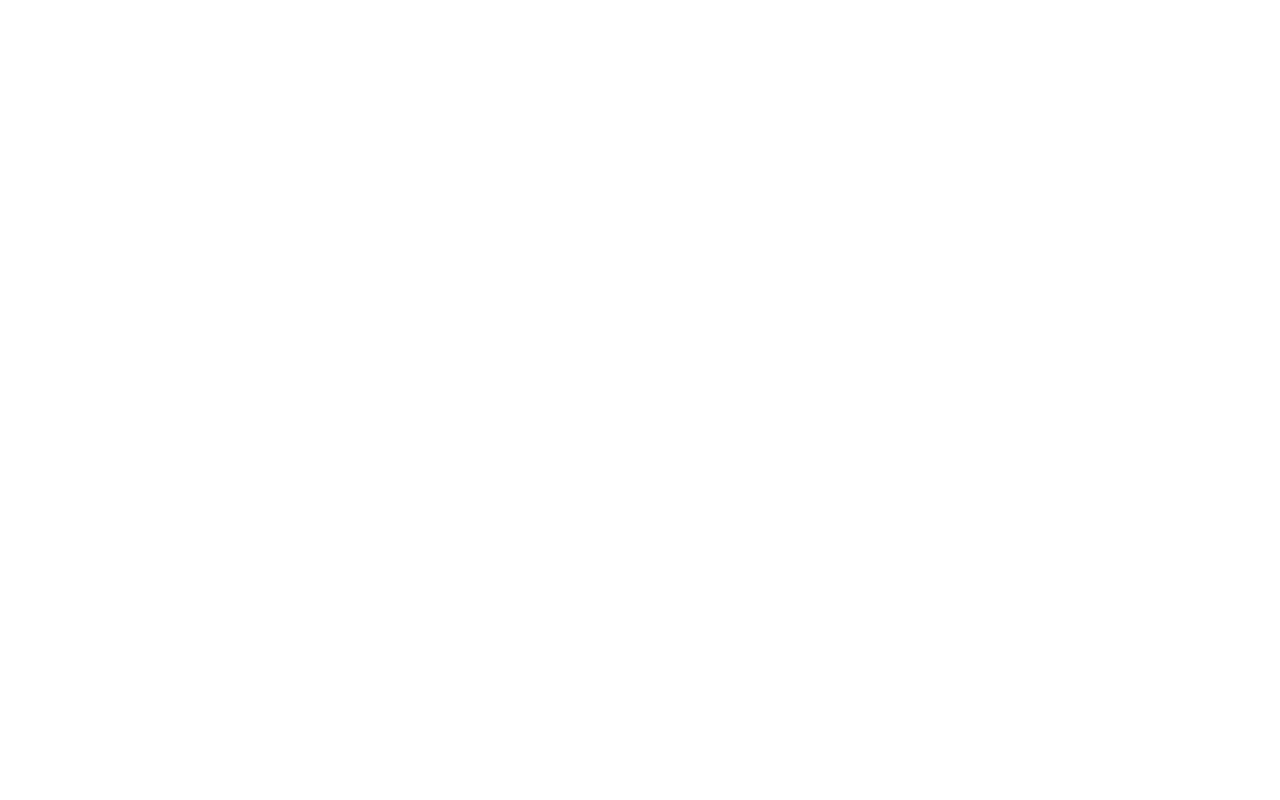
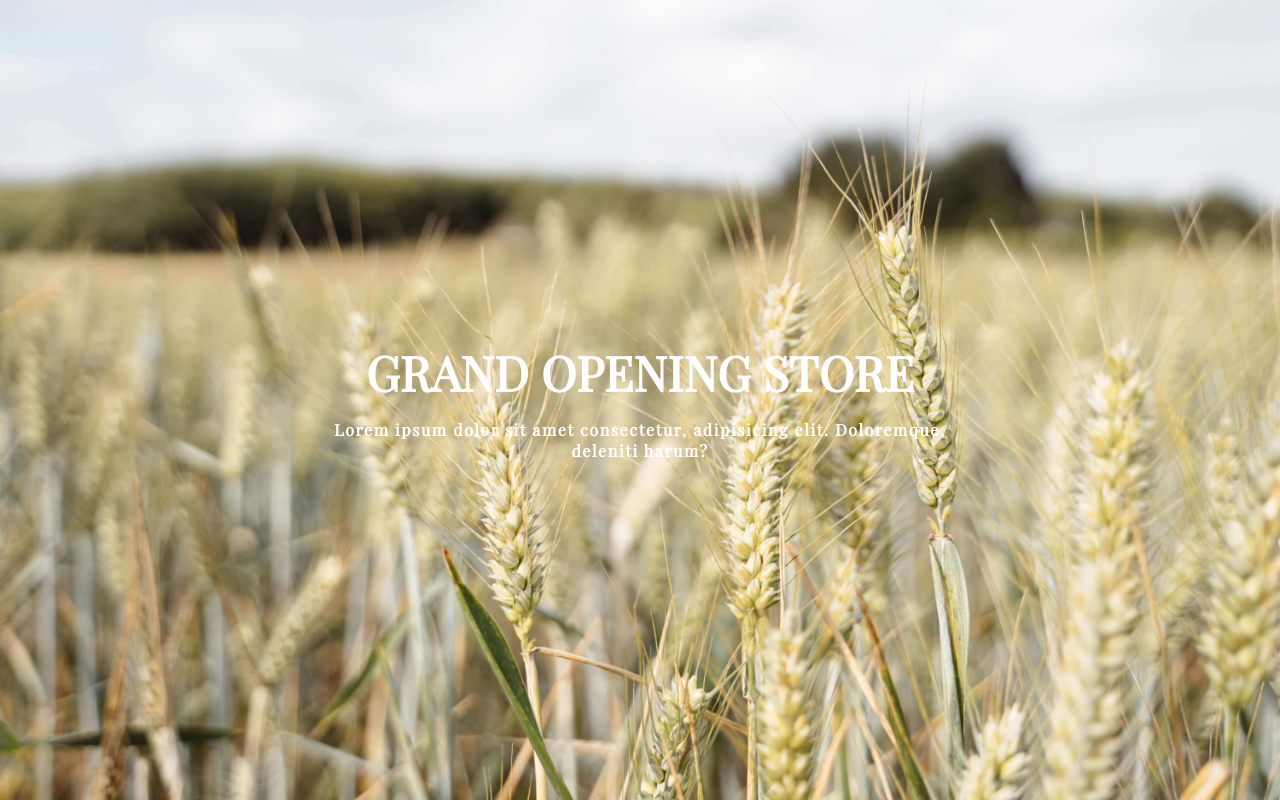
Before and after one commit to alexohlin/MentorClass3, a plain HTML site: page MentorClass-03/starter-files/index.html in a window 1280 px wide. Drawn offline with nearby package versions, Linux system fonts and the light colour scheme; a web font is replaced by a local one.

Commit message:
Created banner,added a couple of classes and added Playfair Display Font

```diff
--- a/MentorClass-03/starter-files/index.html
+++ b/MentorClass-03/starter-files/index.html
@@ -7,10 +7,26 @@
     <meta charset="utf-8" />
     <meta name="viewport" content="width=device-width,initial-scale=1.0" />
     <link rel="stylesheet" href="style.css" />
+    <link rel="preconnect" href="https://fonts.googleapis.com" />
+    <link rel="preconnect" href="https://fonts.gstatic.com" crossorigin />
+    <link
+      href="https://fonts.googleapis.com/css2?family=Playfair+Display:ital,wght@0,400;1,400;1,500;1,600;1,700;1,800;1,900&display=swap"
+      rel="stylesheet"
+    />
   </head>
   <body>
     <!-- Banner -->
-    <div class="baner"></div>
+    <div class="banner position-relative">
+      <div class="banner-text-container position-absolute-center">
+        <h1 class="uppercas margin-bottom-sm">grand opening store</h1>
+        <p
+          class="text-align-center text-color-white text-font-weight-800 letter-spacing-sm"
+        >
+          Lorem ipsum dolor sit amet consectetur, adipisicing elit. Doloremque,
+          deleniti harum?
+        </p>
+      </div>
+    </div>
     <!-- Blogs -->
     <div class="blogs"></div>
     <!-- Products -->
--- a/MentorClass-03/starter-files/style.css
+++ b/MentorClass-03/starter-files/style.css
@@ -1,53 +1,83 @@
+/* GLOBAL STYLES */
+
 * {
   box-sizing: border-box;
 }
+
 body,
 h1,
 h2,
 p {
   margin: 0;
   padding: 0;
+  font-family: "Playfair Display", serif;
 }
+
 h1 {
   color: white;
   text-transform: uppercase;
   text-align: center;
   font-size: 3rem;
 }
+
 h2 {
   color: #c05060;
   text-transform: uppercase;
   text-align: center;
   font-size: 3rem;
 }
+
 p {
   font-size: 1rem;
 }
+
 span {
   color: #c05060;
 }
+
 button {
   border: 1px white solid;
   padding: 5px 10px;
 }
+
+/* ____ UTILITY CLASSES ____ */
+
+/* TEXT */
+
 .text-align-center {
   text-align: center;
 }
+
 .text-transform-uppercase {
   text-transform: uppercase;
 }
-.baner {
-  height: 100vh;
-}
+
 .text-color-dimgrey {
   color: dimgrey;
 }
+
 .text-color-lightgrey {
   color: #b7b7b7;
 }
+
+.text-color-white {
+  color: white;
+}
+
+.text-font-weight-800 {
+  font-weight: 800;
+}
+
+.letter-spacing-sm {
+  letter-spacing: 0.1rem;
+}
+
+/* POSITIONS */
+
 .position-relative {
   position: relative;
 }
+
 .position-absolute-center {
   position: absolute;
   left: 50%;
@@ -58,39 +88,70 @@
   -ms-transform: translate(-50%, -50%);
   -o-transform: translate(-50%, -50%);
 }
+
 .position-absolute-top-left {
   position: absolute;
   left: 20px;
   top: 20px;
 }
+
 .position-fixed {
   position: fixed;
   left: 0;
   right: 0;
 }
+
+/* CONTAINERS */
+
 .wrapper-95 {
   width: 95%;
 }
+
 .wrapper-90 {
   width: 90%;
 }
+
 .wrapper-70 {
   width: 70%;
 }
+
+/* PADDING */
+
 .padding-main {
   padding: 50px 0;
 }
+
 .padding-nav {
   padding: 20px 0;
 }
+
+/* MARGIN */
+
+.margin-bottom-sm {
+  margin-bottom: 15px;
+}
+
+/* FLOAT */
+
 .float-33 {
   float: right;
   width: 33.333;
 }
+
 .float-25 {
   float: right;
   width: 25;
 }
+
 .clear {
   clear: both;
 }
+
+/* PAGE ELEMENTS */
+
+.banner {
+  background-image: url("./images/wheat-banner.jpg");
+  background-size: cover;
+  background-repeat: no-repeat;
+  height: 100vh;
+}
```
Also changed, not shown: MentorClass-03/starter-files/images/wheat-banner.jpg (added).
